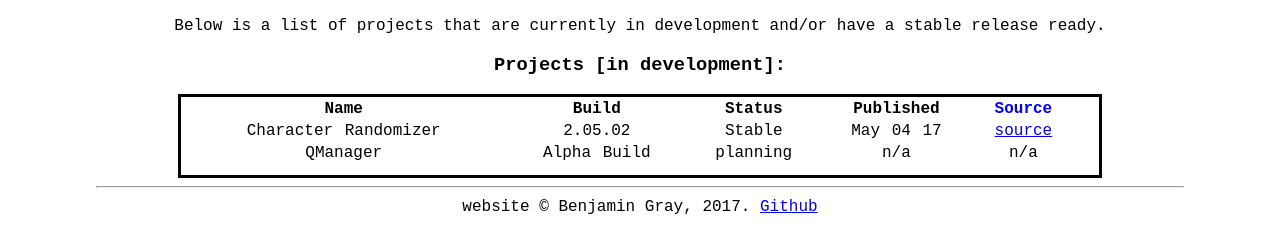
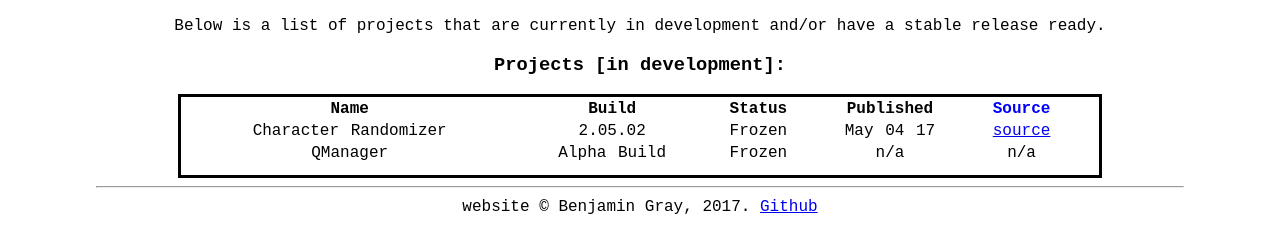
Before and after one commit to MochaccinoWolf/ProjectsWebsitePage, a plain HTML site: page index.html in a window 1280 px wide. Shown: the part 50-302 px from the top of the page. Drawn offline with Linux system fonts and the light colour scheme.

Commit message:
Frozen all projects

```diff
--- a/index.html
+++ b/index.html
@@ -23,7 +23,7 @@
         <tr>
           <td>Character Randomizer </td>
           <td>2.05.02 </td>
-          <td>Stable </td>
+          <td>Frozen </td>
           <td>May 04 17 </td>
           <td><a href="https://github.com/MochaccinoWolf/Character_Randomizer">source </a> </td>
         </tr>
@@ -32,7 +32,7 @@
         <tr>
           <td>QManager</td>
           <td>Alpha Build </td>
-          <td>planning </td>
+          <td>Frozen </td>
           <td>n/a </td>
           <td>n/a </td>
         </tr>
```
